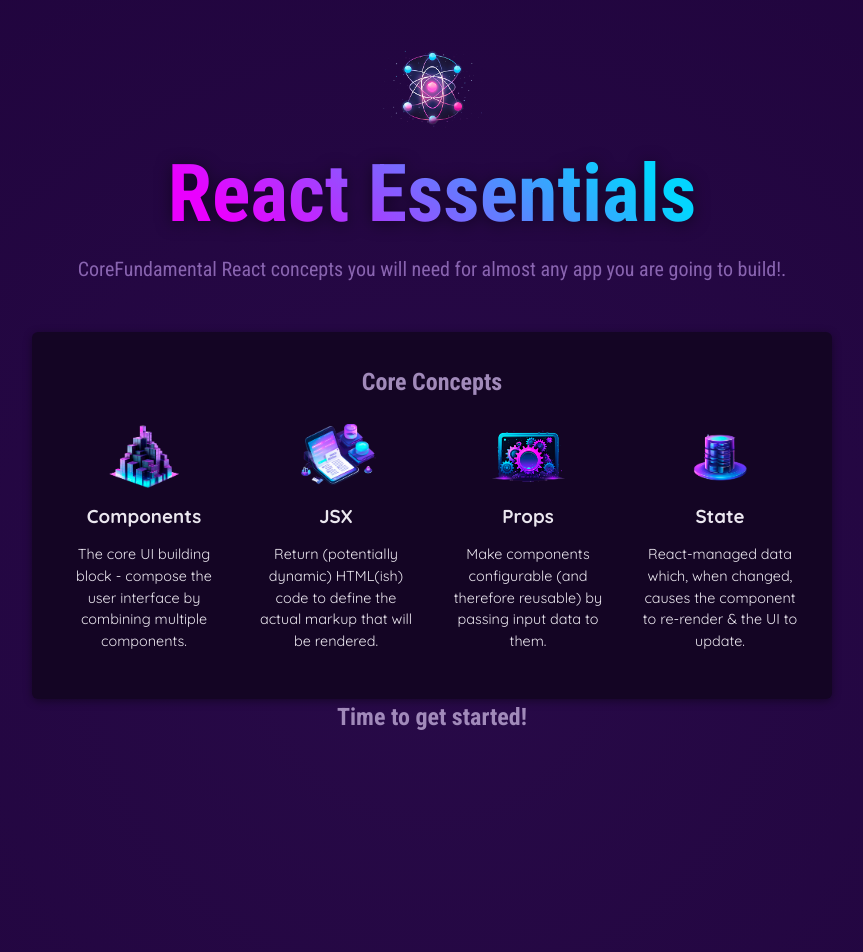
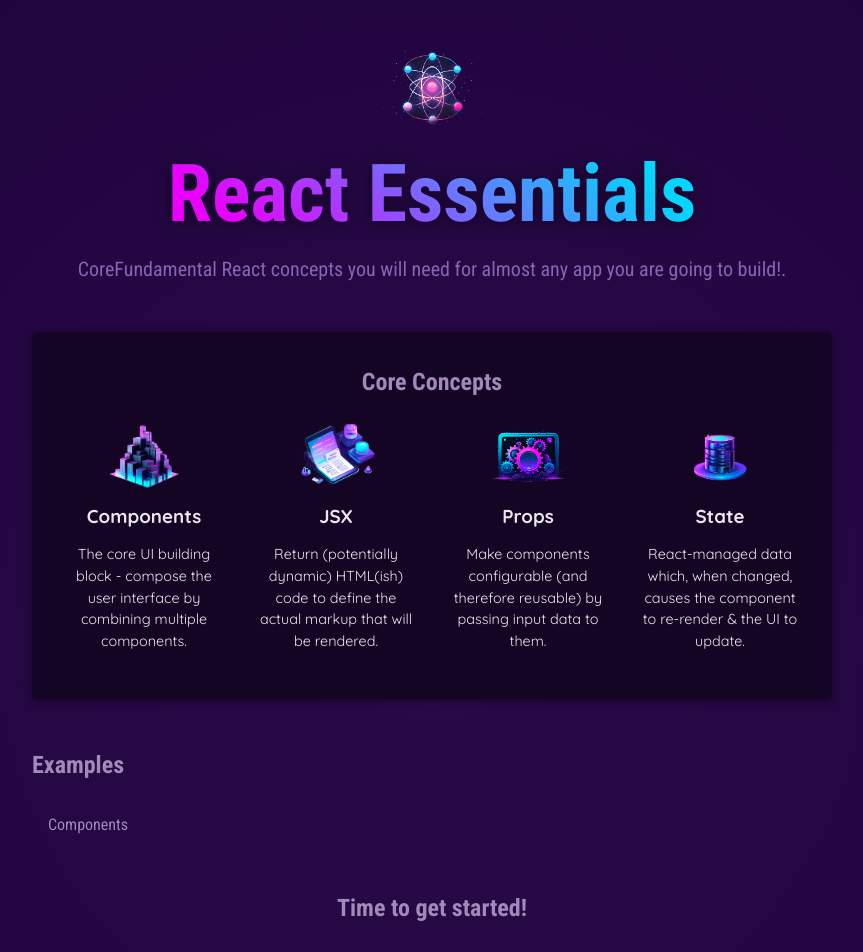
Before and after one commit to kuldeep-rathor/React-With_Project, a React (Vite) app in the folder Project-1/: page / in a window 1280 px wide. Shown: the top 952 px of the page, without its empty margins (208-1071 px from the left). Built offline with nearby package versions, Linux system fonts and the light colour scheme.

Commit message:
ComponentStructure-and-Button

```diff
--- a/Project-1/src/App.jsx
+++ b/Project-1/src/App.jsx
@@ -1,37 +1,9 @@
-import reactImg from "./assets/react-core-concepts.png";
 // import componentsImage from "./assets/components.png";
 import { CORE_CONCEPTS } from "./data";
+import Header from "./components/Header/Header";
+import CoreConcepts from "./components/CoreConcepts";
+import TapButton from "./components/TapButton";
 
-const reactDescriptions = ["Fundamental", "Crucial", "Core"];
-
-function genRandomInt(max) {
-  return Math.floor(Math.random() * (max + 1));
-}
-
-function Header() {
-  const description = reactDescriptions[genRandomInt(2)];
-  return (
-    <header>
-      <img src={reactImg} alt="Stylized atom" />
-      <h1>React Essentials</h1>
-      <p>
-        {description}
-        Fundamental React concepts you will need for almost any app you are
-        going to build!.
-      </p>
-    </header>
-  );
-}
-
-function CoreConcepts({ image, title, description }) {
-  return (
-    <li>
-      <img src={image} alt={title} />
-      <h3>{title}</h3>
-      <p>{description}</p>
-    </li>
-  );
-}
 function App() {
   return (
     <div>
@@ -58,6 +30,12 @@
             />
           </ul>
         </section>
+        <section id="examples">
+          <h2>Examples</h2>
+          <menu>
+            <TapButton>Components</TapButton>
+          </menu>
+        </section>
         <h2>Time to get started!</h2>
       </main>
     </div>
--- /dev/null
+++ b/Project-1/src/components/CoreConcepts.jsx
@@ -0,0 +1,9 @@
+export default function CoreConcepts({ image, title, description }) {
+  return (
+    <li>
+      <img src={image} alt={title} />
+      <h3>{title}</h3>
+      <p>{description}</p>
+    </li>
+  );
+}
--- /dev/null
+++ b/Project-1/src/components/Header/Header.css
@@ -0,0 +1,27 @@
+header {
+    text-align: center;
+    margin: 3rem 0;
+  }
+
+  header img {
+    height: 5rem;
+    width: 10rem;
+    object-fit: cover;
+  }
+
+  header h1 {
+    margin: 0;
+    font-family: "Roboto Condensed", sans-serif;
+    font-size: 5rem;
+    background: linear-gradient(40deg, #ea00ff, #ea00ff, #03d5ff, #03d5ff);
+    -webkit-background-clip: text;
+    -webkit-text-fill-color: transparent;
+    filter: drop-shadow(0 2px 8px rgba(0, 0, 0, 0.5));
+  }
+
+  header p {
+    margin: 0;
+    font-size: 1.25rem;
+    color: #8964b0;
+    font-family: "Roboto Condensed", sans-serif;
+  }
--- /dev/null
+++ b/Project-1/src/components/Header/Header.jsx
@@ -0,0 +1,23 @@
+import reactImg from "../../assets/react-core-concepts.png";
+import "./Header.css";
+
+const reactDescriptions = ["Fundamental", "Crucial", "Core"];
+
+function genRandomInt(max) {
+  return Math.floor(Math.random() * (max + 1));
+}
+
+export default function Header() {
+  const description = reactDescriptions[genRandomInt(2)];
+  return (
+    <header>
+      <img src={reactImg} alt="Stylized atom" />
+      <h1>React Essentials</h1>
+      <p>
+        {description}
+        Fundamental React concepts you will need for almost any app you are
+        going to build!.
+      </p>
+    </header>
+  );
+}
--- /dev/null
+++ b/Project-1/src/components/TapButton.jsx
@@ -0,0 +1,7 @@
+export default function TapButton({children}) {
+  return (
+    <li>
+      <button>{children}</button>
+    </li>
+  );
+}
--- a/Project-1/src/index.css
+++ b/Project-1/src/index.css
@@ -19,33 +19,6 @@
   min-height: 80rem;
 }
 
-header {
-  text-align: center;
-  margin: 3rem 0;
-}
-
-header img {
-  height: 5rem;
-  width: 10rem;
-  object-fit: cover;
-}
-
-header h1 {
-  margin: 0;
-  font-family: "Roboto Condensed", sans-serif;
-  font-size: 5rem;
-  background: linear-gradient(40deg, #ea00ff, #ea00ff, #03d5ff, #03d5ff);
-  -webkit-background-clip: text;
-  -webkit-text-fill-color: transparent;
-  filter: drop-shadow(0 2px 8px rgba(0, 0, 0, 0.5));
-}
-
-header p {
-  margin: 0;
-  font-size: 1.25rem;
-  color: #8964b0;
-  font-family: "Roboto Condensed", sans-serif;
-}
 
 main {
   width: 90%;
```
